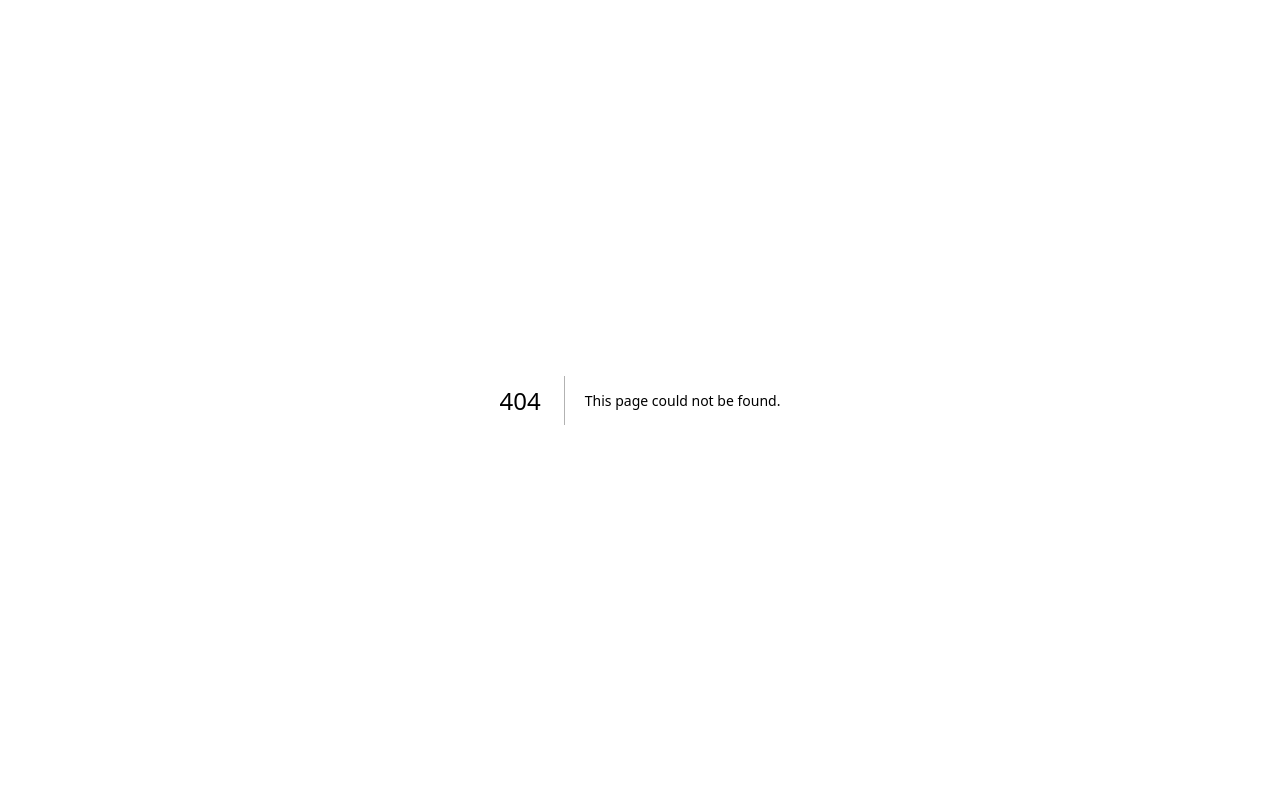
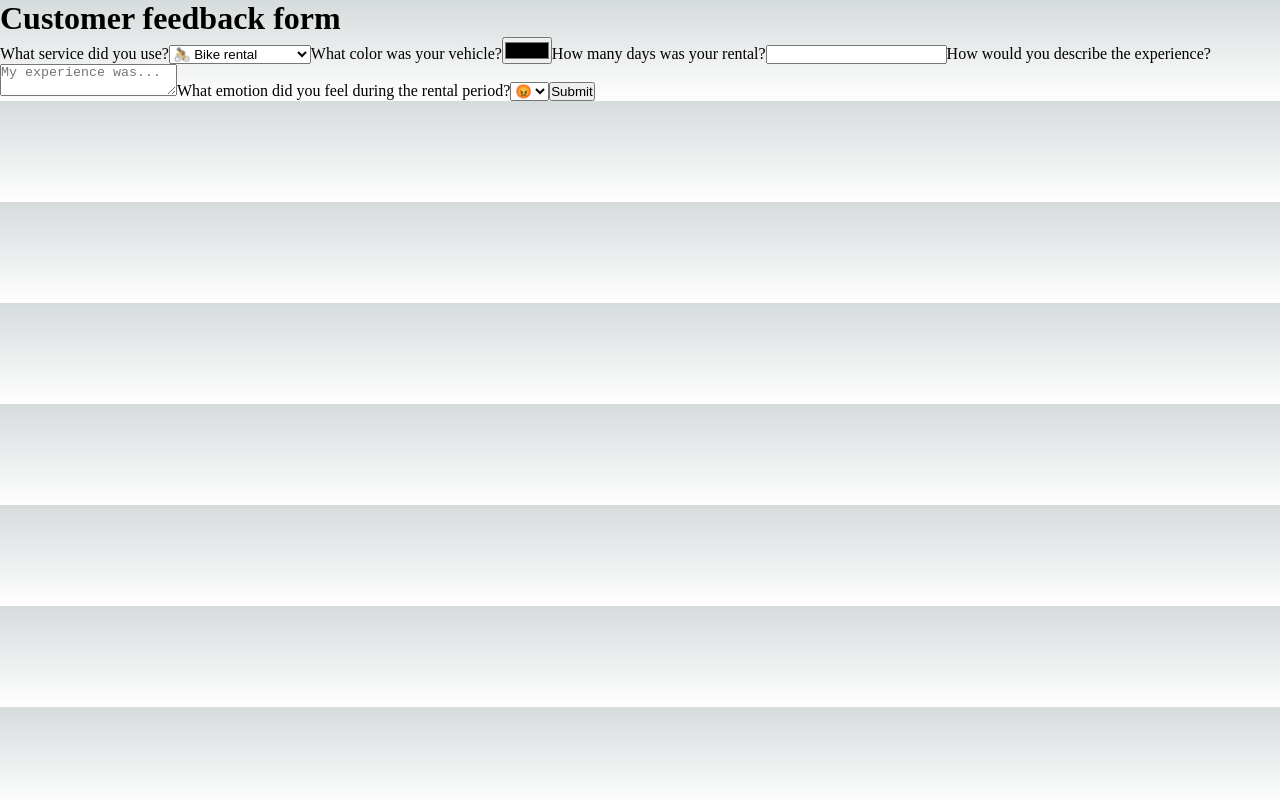
Before and after one commit to tannazma/data-validation-with-zod, a Next.js app in the folder frontend/: page /form in a window 1280 px wide. Before the commit this address had no page. Built offline with nearby package versions, Linux system fonts and the light colour scheme.

Commit message:
created form page just based on usual method without useForm

```diff
--- /dev/null
+++ b/frontend/src/pages/form.tsx
@@ -0,0 +1,64 @@
+const Form = () => {
+    const handleFormSubmit = (event: React.FormEvent<HTMLFormElement>) => {
+      event.preventDefault();
+
+      // get the data
+      const serviceChoice = event.currentTarget.serviceChoice.value;
+      const vehicleColor = event.currentTarget.vehicleColor.value;
+      const rentalDays = event.currentTarget.rentalDays.value;
+      const experience = event.currentTarget.experience.value;
+      const emotionChoice = event.currentTarget.emotionChoice.value;
+
+      console.log(
+        serviceChoice,
+        vehicleColor,
+        rentalDays,
+        experience,
+        emotionChoice
+      );
+    };
+
+    return (
+      <main>
+        <h1>Customer feedback form</h1>
+        <form className="vertical-form" onSubmit={handleFormSubmit}>
+          <label htmlFor="service-choice">What service did you use?</label>
+          <select id="service-choice" name="serviceChoice">
+            <option>🚴 Bike rental</option>
+            <option>🚗 Car rental</option>
+            <option>🚁 Helicopter rental</option>
+            <option>🚀 Spaceship rental</option>
+          </select>
+
+          <label htmlFor="vehicle-color">What color was your vehicle?</label>
+          <input type="color" id="vehicle-color" name="vehicleColor"></input>
+
+          <label htmlFor="rental-days">How many days was your rental?</label>
+          <input type="number" id="rental-days" name="rentalDays"></input>
+
+          <label htmlFor="experience">
+            How would you describe the experience?
+          </label>
+          <textarea
+            id="experience"
+            name="experience"
+            placeholder="My experience was..."
+          ></textarea>
+
+          <label htmlFor="emoition-choice">
+            What emotion did you feel during the rental period?
+          </label>
+          <select id="emotion-choice" name="emotionChoice">
+            <option>😡</option>
+            <option>😐</option>
+            <option>🙂</option>
+            <option>😁</option>
+          </select>
+
+          <button type="submit">Submit</button>
+        </form>
+      </main>
+    );
+  };
+
+  export default Form;
```
